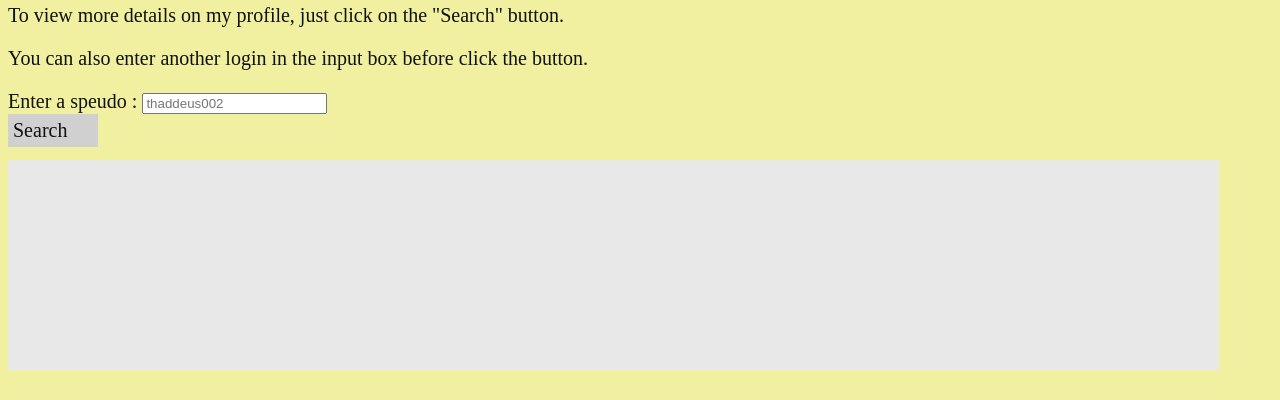
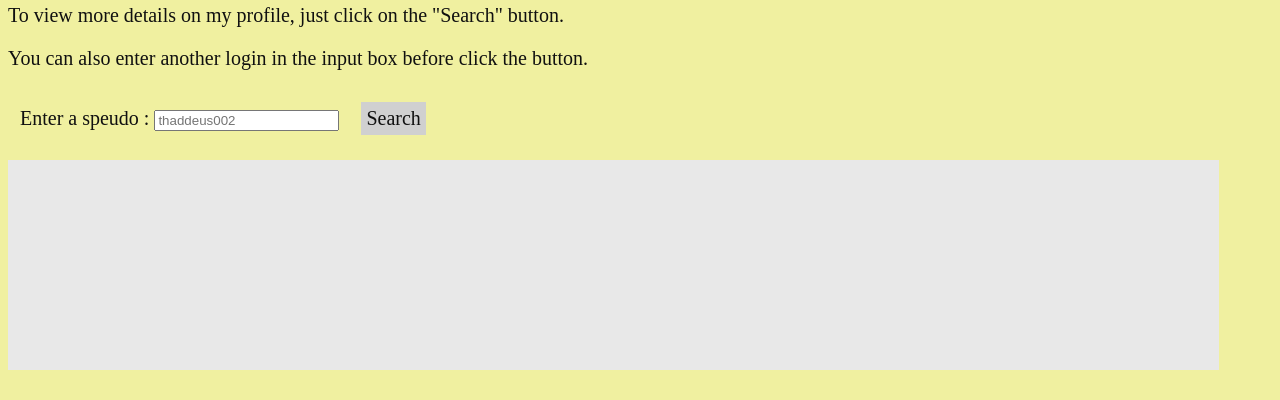
Before and after one commit to thaddeus002/hello-world, a plain HTML site: page index.html in a window 1280 px wide. Shown: the part 689-1089 px from the top of the page. Drawn offline with Linux system fonts and the light colour scheme.

Commit message:
Align input box and button

```diff
--- a/index.html
+++ b/index.html
@@ -67,8 +67,10 @@
 <noscript><div id="warning">This functionnality needs javascript.</div></noscript>
 
 <div id="speudoRequest">
-    Enter a speudo : <input type="text" id="speudo" placeholder="thaddeus002" />
-    <div role="button" id="speudoValid">Search</div>
+    <table><tr>
+        <td>Enter a speudo : <input type="text" id="speudo" placeholder="thaddeus002" /></td>
+        <td><div role="button" id="speudoValid">Search</div></td>
+    </tr></table>
 </div>
 
 <pre id="result">
--- a/style.css
+++ b/style.css
@@ -76,7 +76,6 @@ h1
 th, td {
     padding: 10px;
     text-align: center;
-    border-bottom: 1px solid #444;
 }
 
 /* for td with no bottom line */
@@ -171,7 +170,7 @@ div#speudoRequest {
   max-height:50px;
 }
 
-div#speudoValid {
+#speudoValid {
   display: block;
   background-color:#d0d0d0;
   padding:5px;
```
